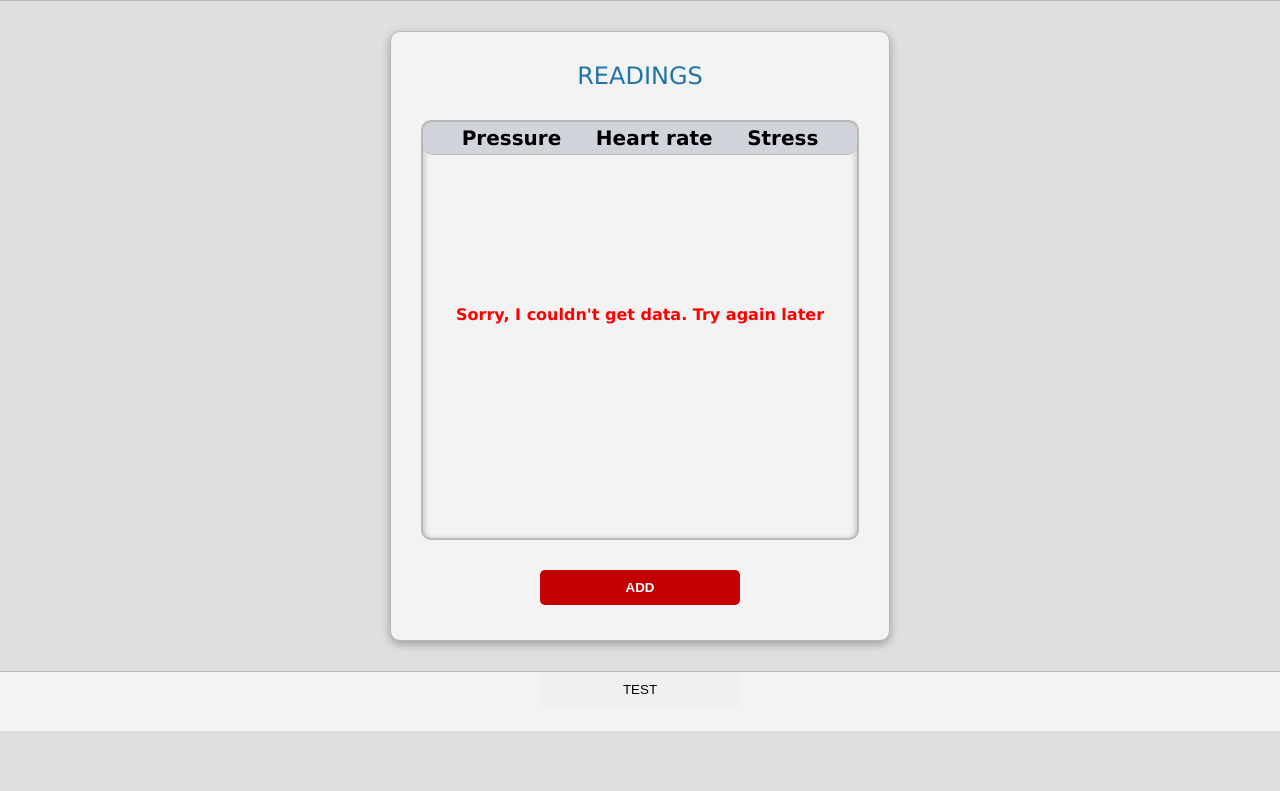
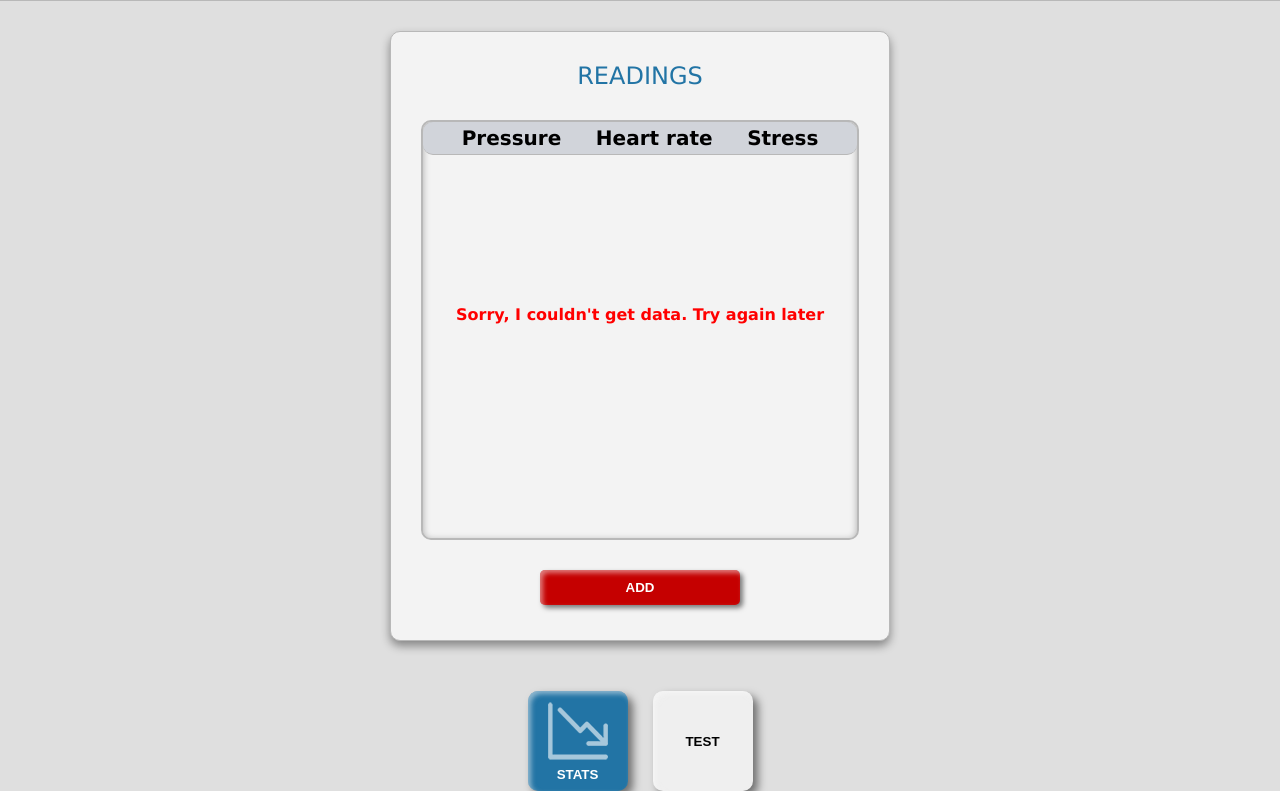
Before and after one commit to JanekJaniak/SuperHeart, a website: page index.html in a window 1280 px wide. Shown: the part 70-861 px from the top of the page. Before the commit the page ends 801 px from the top, so only its background shows below. Drawn offline with Linux system fonts and the light colour scheme; no server answers.

Commit message:
feat/add stats button

```diff
--- a/index.html
+++ b/index.html
@@ -29,7 +29,8 @@
         <button class="readings--add-button">ADD</button>
       </div>
       <nav class="main-app--nav">
-        <button class="test-button">TEST</button>
+        <button class="main-btn main-btn--stats"><div class="icon"></div>STATS</button>
+        <button class="main-btn main-btn--test">TEST</button>
       </nav>
     </div>
     <div class="new-reading-modal">
--- a/js/main.js
+++ b/js/main.js
@@ -21,7 +21,8 @@ const addReadingBtn = document.querySelector('.readings--add-button');
 const cancelNewReadingBtn = document.querySelector('.new-reading-btn--cancel');
 const newReadingModal = document.querySelector('.new-reading-modal');
 const backdrop = document.querySelector('.backdrop');
-const testBtn = document.querySelector('.test-button')
+const statsBtn = document.querySelector('.main-btn--stats')
+const testBtn = document.querySelector('.main-btn--test')
 
 //Readings array
 let readings =[
@@ -388,6 +389,12 @@ const cancelNewReading = (event) => {
   form.reset();
 };
 
+//Stats modal
+const openStats = () => {
+  console.log('STATS');
+
+}
+
 // Test button - temporary
 const test = () => {
   console.log('test');
@@ -400,6 +407,7 @@ form.addEventListener('submit', submitForm);
 form.addEventListener('input', realtimeValidation);
 cancelNewReadingBtn.addEventListener('click', cancelNewReading);
 backdrop.addEventListener('click', cancelNewReading);
+statsBtn.addEventListener('click', openStats)
 
 testBtn.addEventListener('click', test)
 
--- a/scss/_newReadingModal.sass
+++ b/scss/_newReadingModal.sass
@@ -74,13 +74,13 @@ small
   width: 100px
   box-sizing: border-box
   cursor: pointer
+  box-shadow: $sml-btn-sh
   &--save
     background-color: $green
     &:hover
       cursor: pointer
       transition: background-color 0.5s ease-out
       background-color: $green-light
-
   &--cancel
     background-color: $red
     color: white
--- a/scss/_variables.sass
+++ b/scss/_variables.sass
@@ -7,6 +7,7 @@ $red-light: #F51010
 $green: #4ead41
 $green-light: #77CC6A
 $blue: #2274A5
+$blue-light: #4597c7
 $amber: #FFBF00
 $steel: #d1d4da
 $steel-light: #e1e4e8
@@ -33,11 +34,14 @@ $m-xs: 8px
 $m-xxs: 4px
 $air: 30px
 $air-s: 15px
+$air-max: 50px
 
 //padding
 $p-pri: 30px
 $p-sec: 4px
 
 //box shadow
-$outer-sh: 0 3px 10px rgba(0, 0, 0, 0.3)
+$outer-sh: 0 5px 10px rgba(0, 0, 0, 0.4)
 $inner-sh: inset 0 2px 7px rgba(0, 0, 0, 0.3)
+$main-btn-sh: inset 3px 3px 5px rgba(250, 250, 250, 0.5),5px 5px 8px 0px rgba(0, 0, 0, 0.5)
+$sml-btn-sh: inset 3px 3px 5px rgba(250, 250, 250, 0.5),3px 3px 5px 0px rgba(0, 0, 0, 0.5)
--- a/scss/styles.sass
+++ b/scss/styles.sass
@@ -62,16 +62,35 @@ button
   height: 700px
   // position: relative
   &--nav
-    height: 60px
-    width: 100%
-    background-color: $grey-light
-    box-sizing: border-box
-    // position: absolute
-    bottom: 0
-    border-top: $border
-    margin-top: $air
+    margin-top: $air-max
     display: flex
     justify-content: center
+
+.main-btn
+  height: 100px
+  width: 100px
+  font-weight: 600
+  border: none
+  box-sizing: border-box
+  border-radius: $rad
+  box-shadow: $main-btn-sh
+  &--stats
+    background-color: $blue
+    color: white
+    &:hover
+      cursor: pointer
+      transition: background-color 0.5s ease-out
+      background-color: $blue-light
+  &--test
+    margin-left: $m-mid
+
+  .icon
+    background-image: url("/img/chart.PNG")
+    height: 60px
+    opacity: 60%
+    width: 60px
+    display: inline-block
+    margin-bottom: 3px
 
 //Readings
 .readings
@@ -98,14 +117,15 @@ button
     box-shadow: $inner-sh
   &--error
     &--txt
-      margin-top: 150px;
+      margin-top: 150px
       color: red;
-      font-weight: bold;
+      font-weight: bold
   &--add-button
     background-color: $red
     font-weight: 600
     color: white
     margin-top: $air
+    box-shadow: $sml-btn-sh
     &:hover
       cursor: pointer
       transition: background-color 0.5s ease-out
```
Also changed, not shown: css/styles.css, img/chart.PNG (added).
